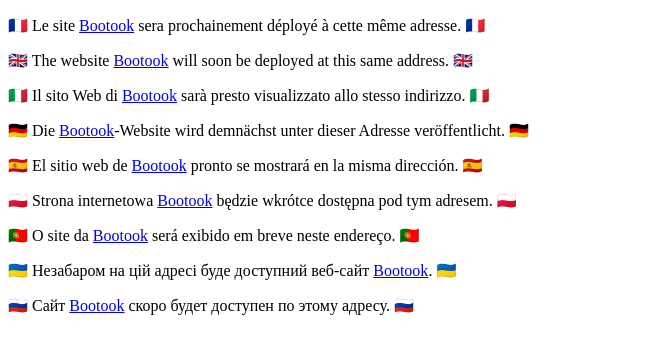
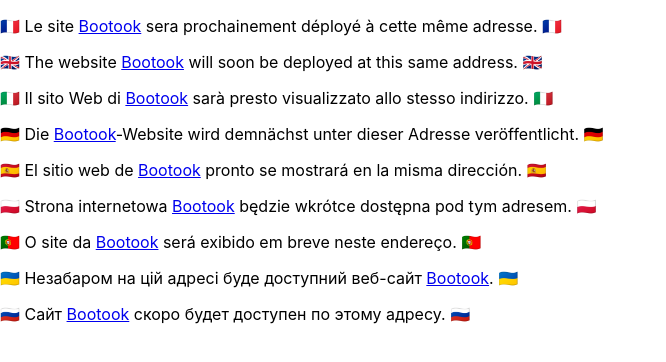
Before and after one commit to lucasbriandbr/biblioth-que-attente, a plain HTML site: page index.html in a window 1280 px wide. Shown: the whole page, without its empty margins (0-666 px from the left). Drawn offline with Linux system fonts and the light colour scheme.

Commit message:
ajout du fichier styles.css

```diff
--- a/index.html
+++ b/index.html
@@ -1,12 +1,22 @@
 <!DOCTYPE html>
+
 <html lang="fr">
+
     <head>
+
         <meta charset="UTF-8">
         <meta http-equiv="X-UA-Compatible" content="IE=edge">
         <meta name="viewport" content="width=device-width, initial-scale=1.0">
         <title>Bootook.com - Le site qui veut du bien à votre bibliothèque.</title>
+        <link rel="stylesheet" href="style.css">
+
     </head>
+
     <body>
+
+        <div></div>
+
+        <div>
             <p>🇫🇷 Le site <a href="https://www.bootook.com">Bootook</a> sera prochainement déployé à cette même adresse. 🇫🇷</p>
             <p>🇬🇧 The website <a href="https://www.bootook.com">Bootook</a> will soon be deployed at this same address. 🇬🇧</p>
             <p>🇮🇹 Il sito Web di <a href="https://www.bootook.com">Bootook</a> sarà presto visualizzato allo stesso indirizzo. 🇮🇹</p>
@@ -16,5 +26,10 @@
             <p>🇵🇹 O site da <a href="https://www.bootook.com">Bootook</a> será exibido em breve neste endereço. 🇵🇹</p>
             <p>🇺🇦 Незабаром на цій адресі буде доступний веб-сайт <a href="https://www.bootook.com">Bootook</a>. 🇺🇦</p>
             <p>🇷🇺 Сайт <a href="https://www.bootook.com">Bootook</a> скоро будет доступен по этому адресу. 🇷🇺</p>
+        </div>
+
+        <div></div>
+
     </body>
+
 </html>
--- /dev/null
+++ b/style.css
@@ -0,0 +1,6 @@
+html, body {
+  padding: 0;
+  margin: 0;
+  font-family: -apple-system, BlinkMacSystemFont, Segoe UI, Roboto, Oxygen,
+               Ubuntu, Cantarell, Fira Sans, Droid Sans, Helvetica Neue, sans-serif;
+}
```
Lines whose indentation alone changed are shown as unchanged.
